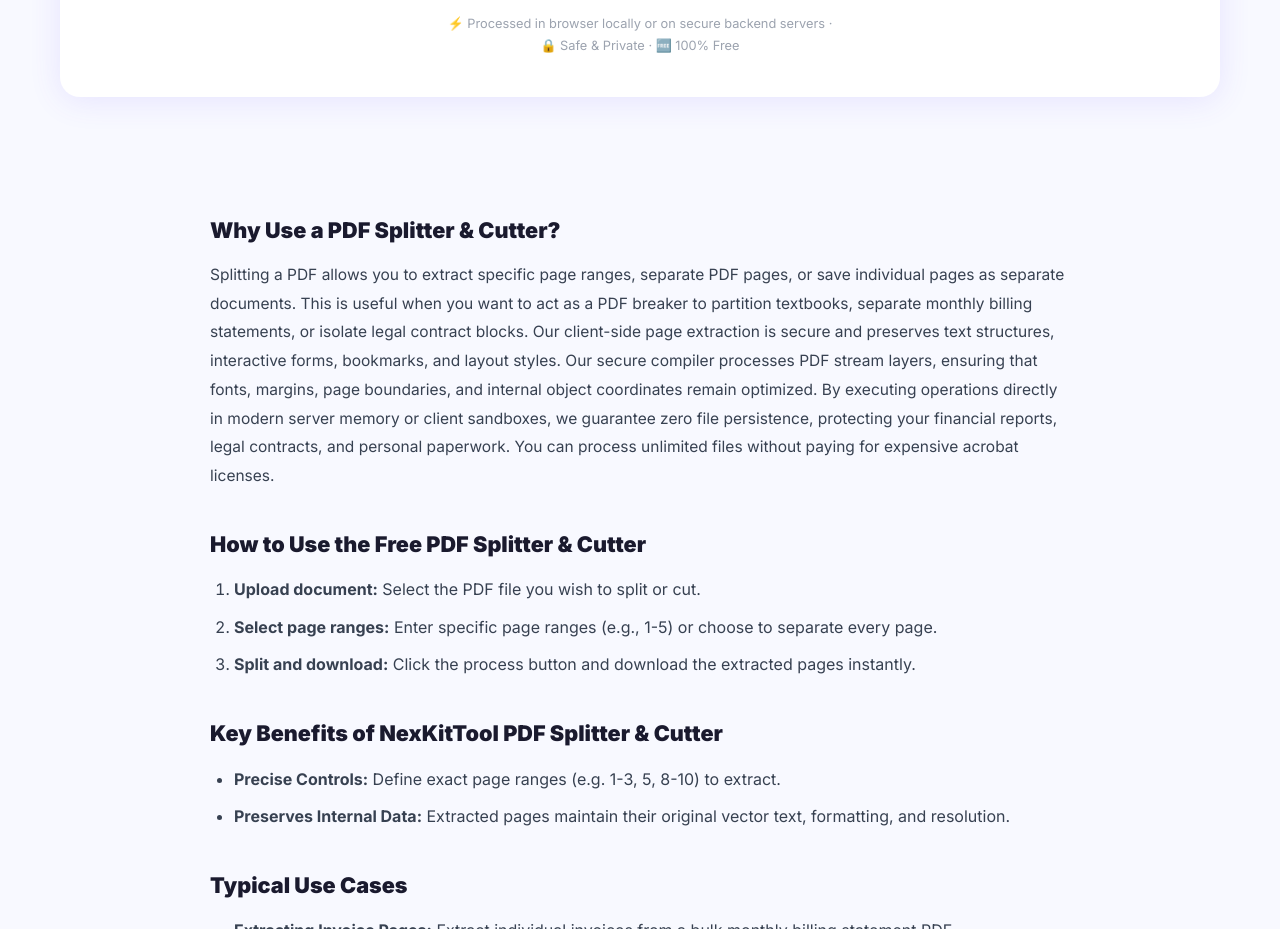
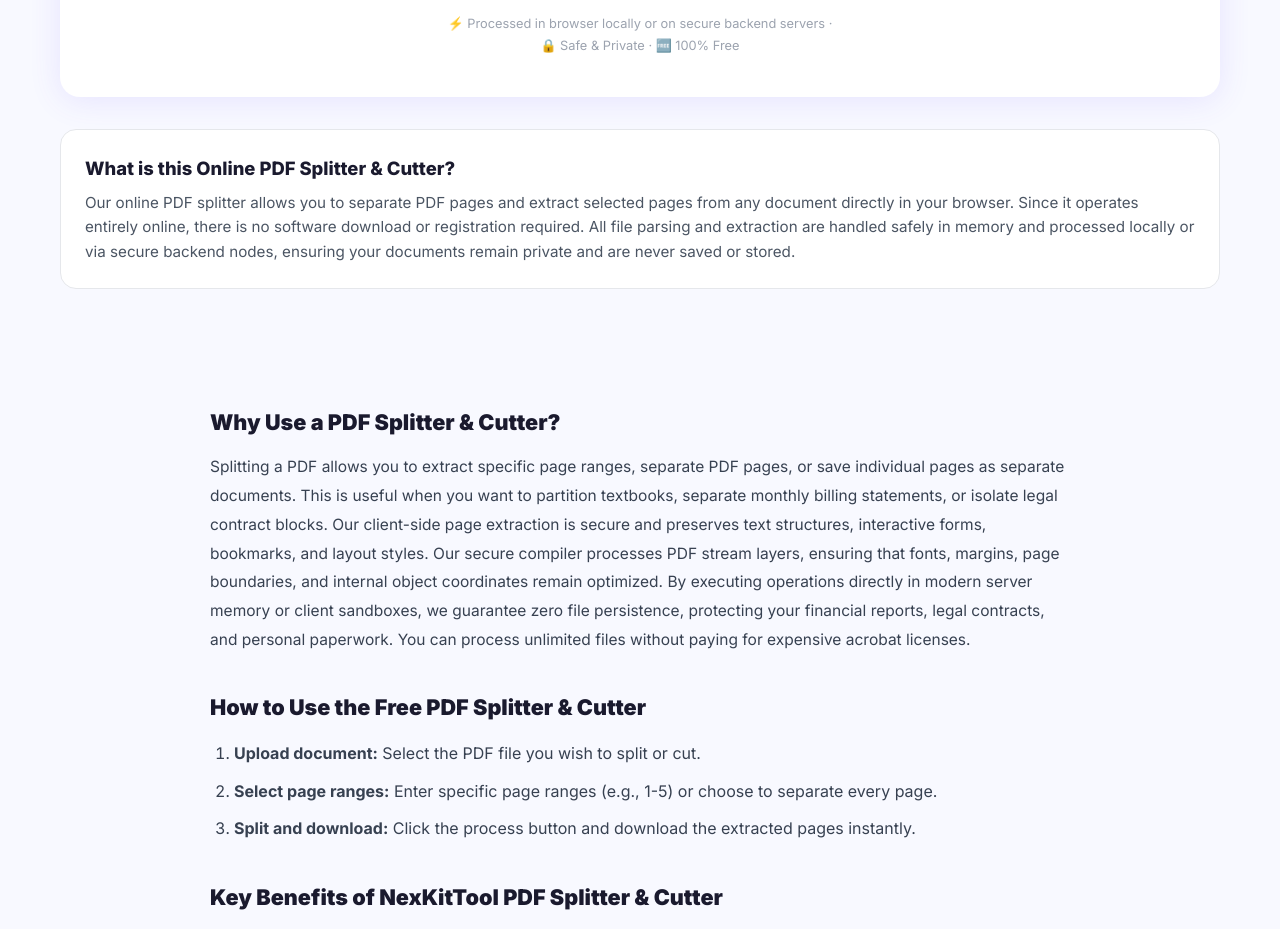
Before and after one commit to sumittiwari7503/nexkittool, a website: page tools/split-pdf/index.html in a window 1280 px wide. Shown: the part 788-1717 px from the top of the page. Drawn offline with Linux system fonts and the light colour scheme.

Commit message:
Refine split-pdf metadata and remove forced pdf breaker text per user corrections

```diff
--- a/tools/split-pdf/index.html
+++ b/tools/split-pdf/index.html
@@ -18,8 +18,8 @@
   ['touchstart', 'scroll', 'keydown', 'click'].forEach(evt => window.addEventListener(evt, initThirdParty, { once: true, passive: true }));
 </script>
 
-<title>Free Online PDF Splitter & Cutter – Split PDF | NexKitTool</title>
-<meta name="description" content="Split PDF files online for free. Use our PDF cutter to separate PDF pages or extract specific ranges. No registration, no watermarks, fast.">
+<title>Free Online PDF Splitter & Cutter | NexKitTool</title>
+<meta name="description" content="Split PDF files online for free. Separate PDF pages, extract specific pages or split a PDF into smaller files. No registration or watermarks.">
 <meta name="robots" content="index, follow, max-image-preview:large, max-snippet:-1">
 <link rel="canonical" href="https://nexkittool.com/tools/split-pdf/">
 
@@ -30,8 +30,8 @@
 <!-- Open Graph -->
 <meta property="og:type" content="website">
 <meta property="og:url" content="https://nexkittool.com/tools/split-pdf/">
-<meta property="og:title" content="Free Online PDF Splitter & Cutter – Split PDF | NexKitTool">
-<meta property="og:description" content="Split PDF files online for free. Use our PDF cutter to separate PDF pages or extract specific ranges. No registration, no watermarks, fast.">
+<meta property="og:title" content="Free Online PDF Splitter & Cutter | NexKitTool">
+<meta property="og:description" content="Split PDF files online for free. Separate PDF pages, extract specific pages or split a PDF into smaller files. No registration or watermarks.">
 <meta property="og:image" content="https://nexkittool.com/public/img/og-image.png">
 <meta name="twitter:card" content="summary_large_image">
 
@@ -143,11 +143,18 @@
     <a href="/?tool=split" class="open-tool-btn" id="openToolBtn">✂️ Open Free PDF Splitter & Cutter</a>
     <p style="font-size:.8rem;color:#9ca3af;margin:0">⚡ Processed in browser locally or on secure backend servers · 🔒 Safe & Private · 🆓 100% Free</p>
   </div>
+
+  <div style="background:#fff;border:1px solid #e5e7eb;border-radius:16px;padding:24px;margin-bottom:32px">
+    <h3 style="font-size:1.15rem;font-weight:800;margin-top:0;margin-bottom:8px;color:#1a1a2e">What is this Online PDF Splitter & Cutter?</h3>
+    <p style="font-size:.95rem;color:#4b5563;line-height:1.6;margin:0">
+      Our online PDF splitter allows you to separate PDF pages and extract selected pages from any document directly in your browser. Since it operates entirely online, there is no software download or registration required. All file parsing and extraction are handled safely in memory and processed locally or via secure backend nodes, ensuring your documents remain private and are never saved or stored.
+    </p>
+  </div>
 </div>
 
 <div class="tool-content">
   <h2>Why Use a PDF Splitter & Cutter?</h2>
-  <p>Splitting a PDF allows you to extract specific page ranges, separate PDF pages, or save individual pages as separate documents. This is useful when you want to act as a PDF breaker to partition textbooks, separate monthly billing statements, or isolate legal contract blocks. Our client-side page extraction is secure and preserves text structures, interactive forms, bookmarks, and layout styles. Our secure compiler processes PDF stream layers, ensuring that fonts, margins, page boundaries, and internal object coordinates remain optimized. By executing operations directly in modern server memory or client sandboxes, we guarantee zero file persistence, protecting your financial reports, legal contracts, and personal paperwork. You can process unlimited files without paying for expensive acrobat licenses.</p>
+  <p>Splitting a PDF allows you to extract specific page ranges, separate PDF pages, or save individual pages as separate documents. This is useful when you want to partition textbooks, separate monthly billing statements, or isolate legal contract blocks. Our client-side page extraction is secure and preserves text structures, interactive forms, bookmarks, and layout styles. Our secure compiler processes PDF stream layers, ensuring that fonts, margins, page boundaries, and internal object coordinates remain optimized. By executing operations directly in modern server memory or client sandboxes, we guarantee zero file persistence, protecting your financial reports, legal contracts, and personal paperwork. You can process unlimited files without paying for expensive acrobat licenses.</p>
 
   <h2>How to Use the Free PDF Splitter & Cutter</h2>
   <ol>
```
